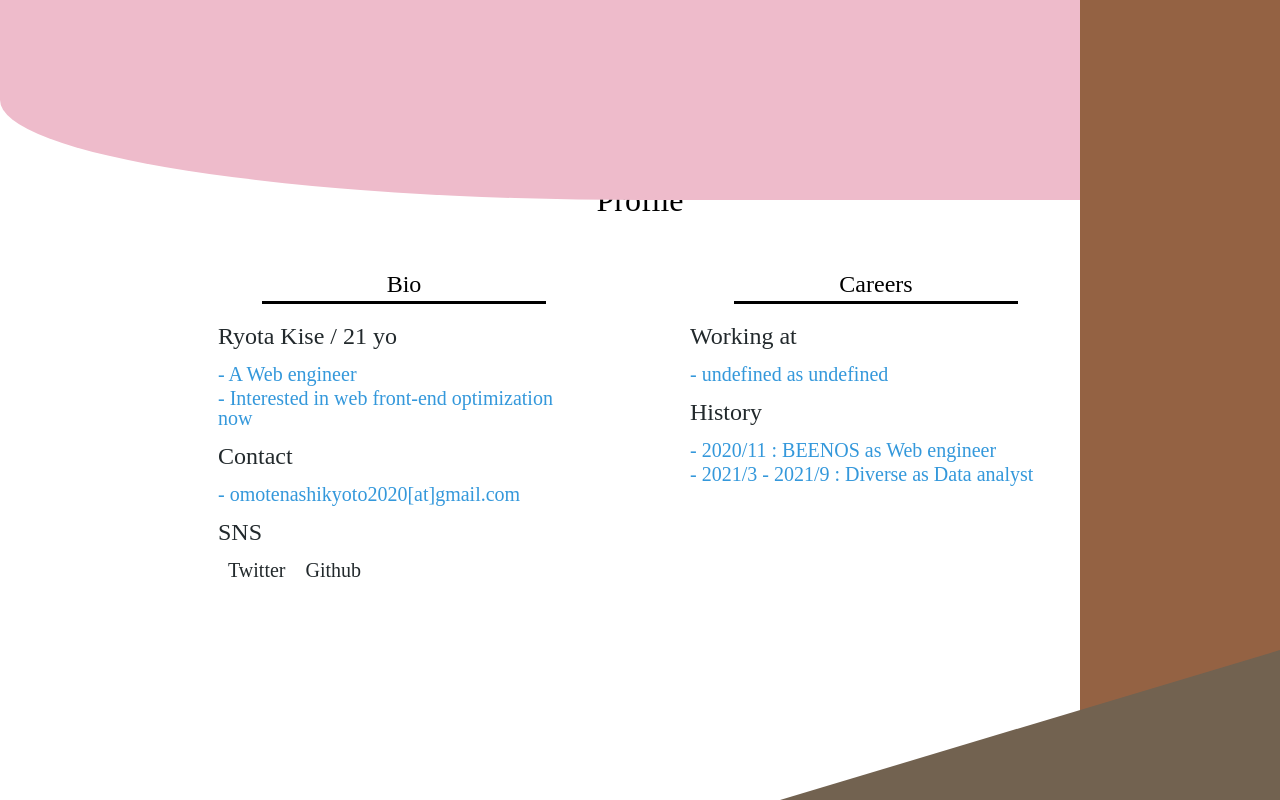
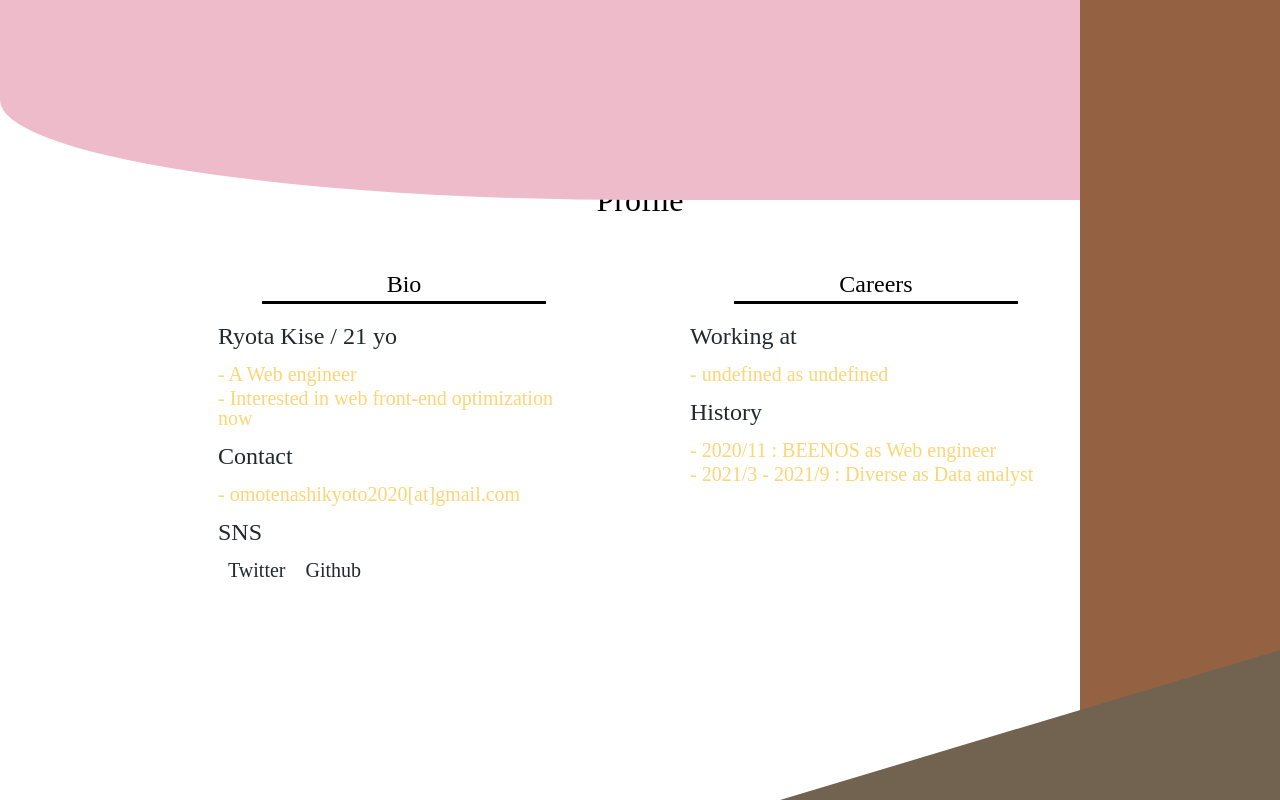
Before and after one commit to mmmommm/mmmommm.github.io, a Next.js app: page / in a window 1280 px wide. Built offline with nearby package versions, Linux system fonts and the light colour scheme.

Commit message:
change main color and add sakura Color

```diff
--- a/src/variables.ts
+++ b/src/variables.ts
@@ -1,6 +1,7 @@
-export const mainColor = '#3498db';
+export const mainColor = '#fcd575';
 export const whiteColor = '#f5f5f5';
 export const blackColor = '#22292c';
+export const sakuraColor = '#f0908d';
 
 export const maxWidth = 1005;
 
```
